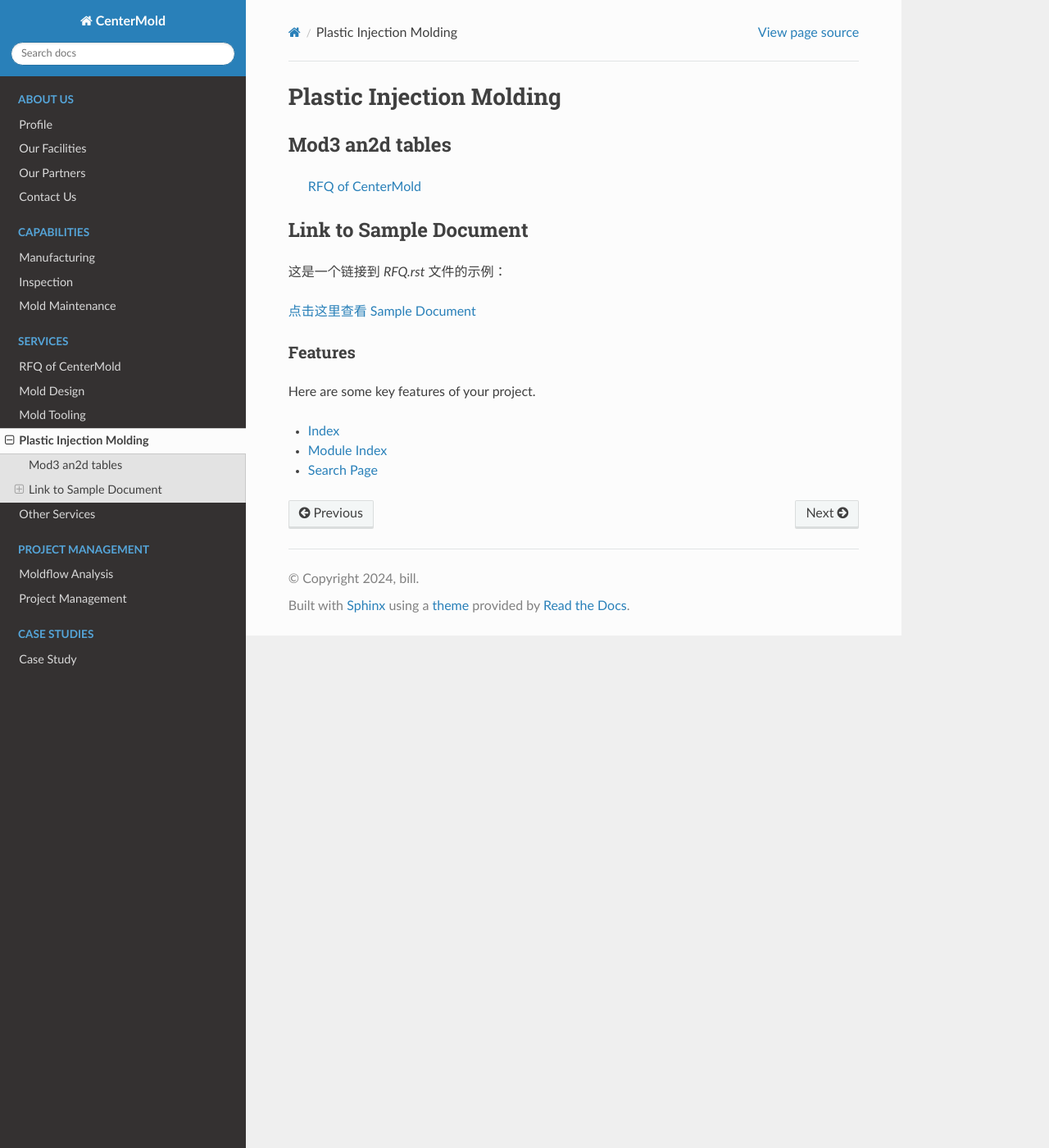
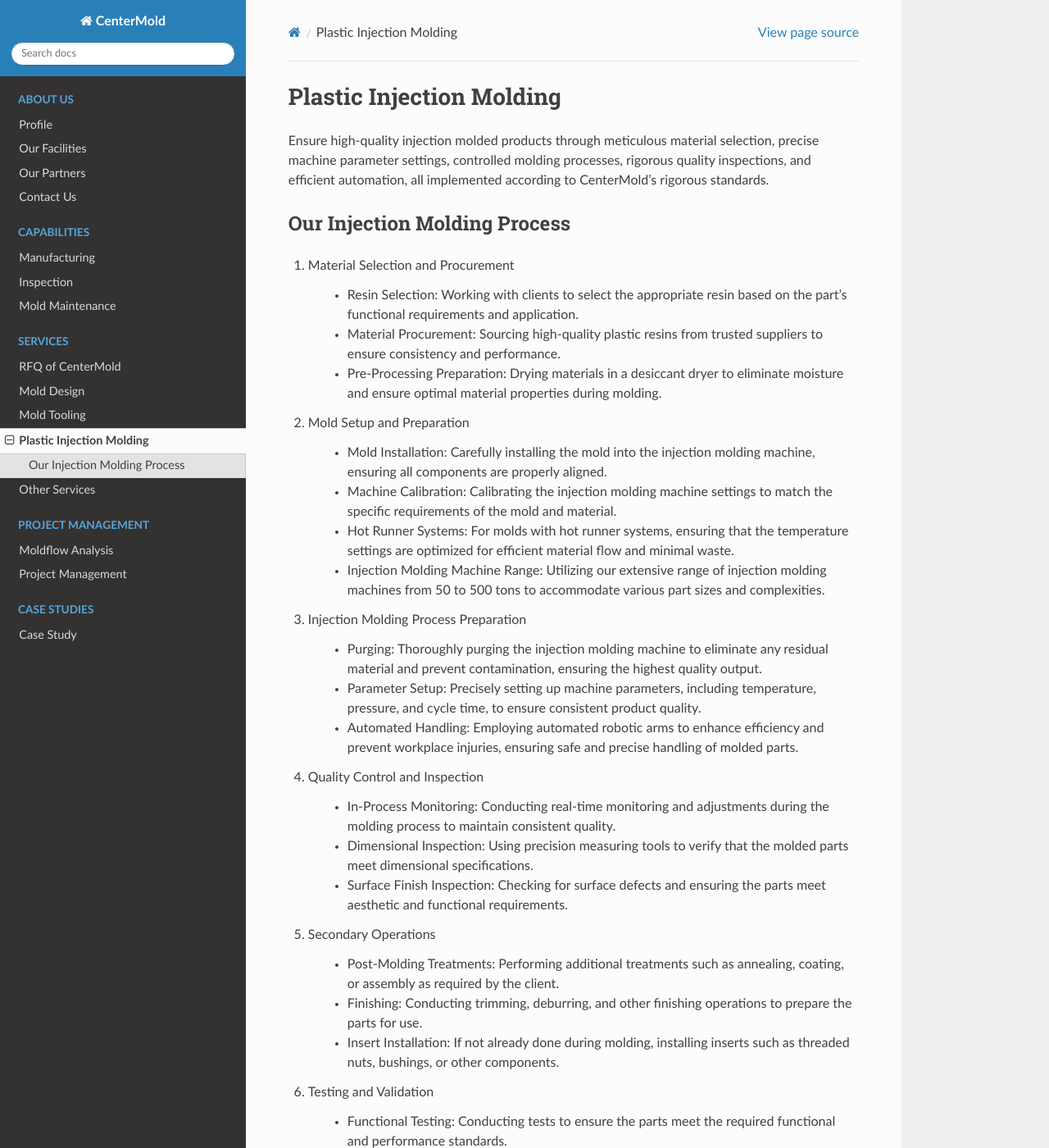
Before and after one commit to paultang/centermold, a Sphinx documentation site: the page built from source/Injection-Molding.rst, in a window 1280 px wide and 1400 px high. Shown: the whole window at 82% size. Built offline with Sphinx 7.4.7 and the Read the Docs theme 2.0.0, drawn with Linux system fonts in a browser that asks for light colours; some of the changed text lies outside the part shown.

Commit message:
Update Injection-Molding.rst

```diff
--- a/source/Injection-Molding.rst
+++ b/source/Injection-Molding.rst
@@ -5,30 +5,48 @@
 ==========================
 Plastic Injection Molding
 ==========================
+Ensure high-quality injection molded products through meticulous material selection, precise machine parameter settings, controlled molding processes, rigorous quality inspections, and efficient automation, all implemented according to CenterMold's rigorous standards.
 
-Mod3 an2d tables
-==================
+Our Injection Molding Process
+------------------------------
+1. Material Selection and Procurement
 
-    :doc:`RFQ`
+    * Resin Selection: Working with clients to select the appropriate resin based on the part’s functional requirements and application.
+    * Material Procurement: Sourcing high-quality plastic resins from trusted suppliers to ensure consistency and performance.
+    * Pre-Processing Preparation: Drying materials in a desiccant dryer to eliminate moisture and ensure optimal material properties during molding.
 
+2. Mold Setup and Preparation
 
-Link to Sample Document
-=======================
+    * Mold Installation: Carefully installing the mold into the injection molding machine, ensuring all components are properly aligned.
+    * Machine Calibration: Calibrating the injection molding machine settings to match the specific requirements of the mold and material.
+    * Hot Runner Systems: For molds with hot runner systems, ensuring that the temperature settings are optimized for efficient material flow and minimal waste.
+    * Injection Molding Machine Range: Utilizing our extensive range of injection molding machines from 50 to 500 tons to accommodate various part sizes and complexities.
 
-这是一个链接到 `RFQ.rst` 文件的示例：
+3. Injection Molding Process Preparation
 
-`点击这里查看 Sample Document <RFQ.rst>`_
+    * Purging: Thoroughly purging the injection molding machine to eliminate any residual material and prevent contamination, ensuring the highest quality output.
+    * Parameter Setup: Precisely setting up machine parameters, including temperature, pressure, and cycle time, to ensure consistent product quality.
+    * Automated Handling: Employing automated robotic arms to enhance efficiency and prevent workplace injuries, ensuring safe and precise handling of molded parts.
 
+4. Quality Control and Inspection
 
+    * In-Process Monitoring: Conducting real-time monitoring and adjustments during the molding process to maintain consistent quality.
+    * Dimensional Inspection: Using precision measuring tools to verify that the molded parts meet dimensional specifications.
+    * Surface Finish Inspection: Checking for surface defects and ensuring the parts meet aesthetic and functional requirements.
 
-Features
---------
+5. Secondary Operations
 
-Here are some key features of your project.
+    * Post-Molding Treatments: Performing additional treatments such as annealing, coating, or assembly as required by the client.
+    * Finishing: Conducting trimming, deburring, and other finishing operations to prepare the parts for use.
+    * Insert Installation: If not already done during molding, installing inserts such as threaded nuts, bushings, or other components.
 
+6. Testing and Validation
 
-* :ref:`genindex`
-* :ref:`modindex`
-* :ref:`search`
+    * Functional Testing: Conducting tests to ensure the parts meet the required functional and performance standards.
+    * Sample Approval: Providing sample parts to the client for approval before proceeding to full-scale production.
 
-.. :hidden:
+7. Packaging and Delivery
+
+    * Protective Packaging: Ensuring molded parts are securely packaged to prevent damage during transportation.
+    * Custom Packaging Solutions: Providing packaging solutions tailored to the specific requirements of the parts, including anti-static bags, custom boxes, and protective wraps.
+    * Logistics Coordination: Coordinating with trusted logistics partners to ensure timely and safe delivery to the client’s location.
```
